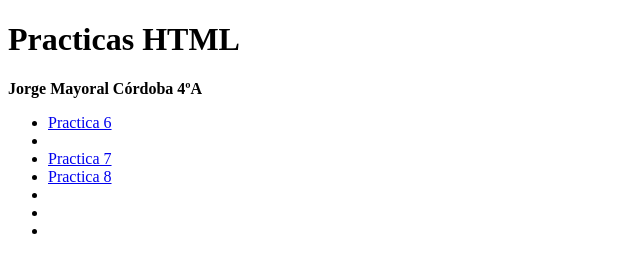
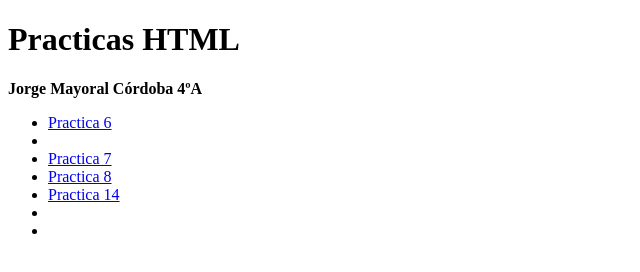
Before and after one commit to MayoGod/MayoGod.github.io, a plain HTML site: page index.html in a window 1280 px wide. Shown: the full height of the page, 0-640 px from the left. Drawn offline with Linux system fonts and the light colour scheme.

Commit message:
Update index.html

```diff
--- a/index.html
+++ b/index.html
@@ -14,7 +14,7 @@
    <li><a href="p6..html">Practica 6</a><li>
    <li><a href="p7.html">Practica 7</a></li>
    <li><a href="p8.html">Practica 8</a></li>
-   <li></li>
+   <li><a href="p14.html">Practica 14</a></li>
    <li></li>
    <li></li>
  </ul>
```
